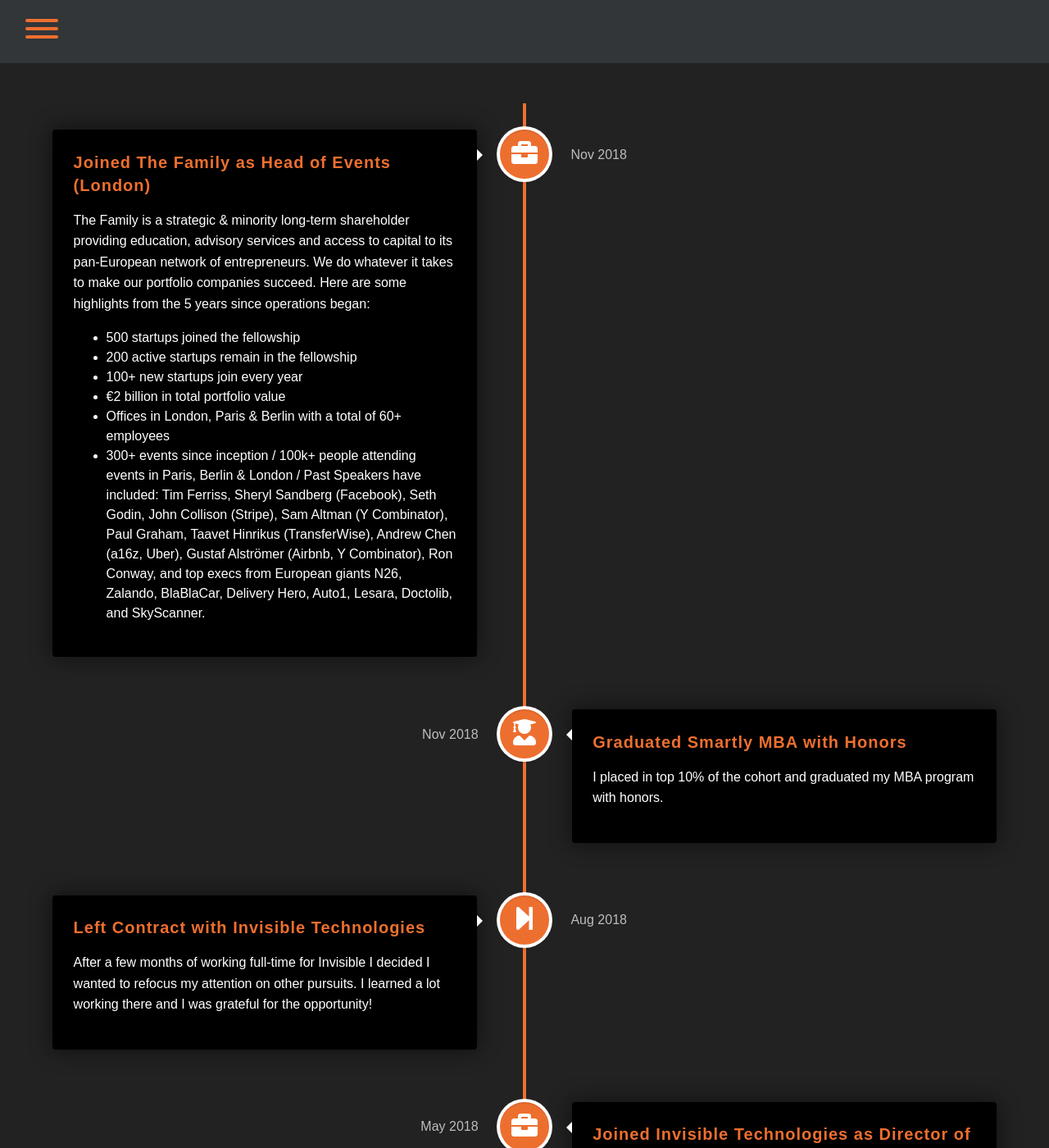
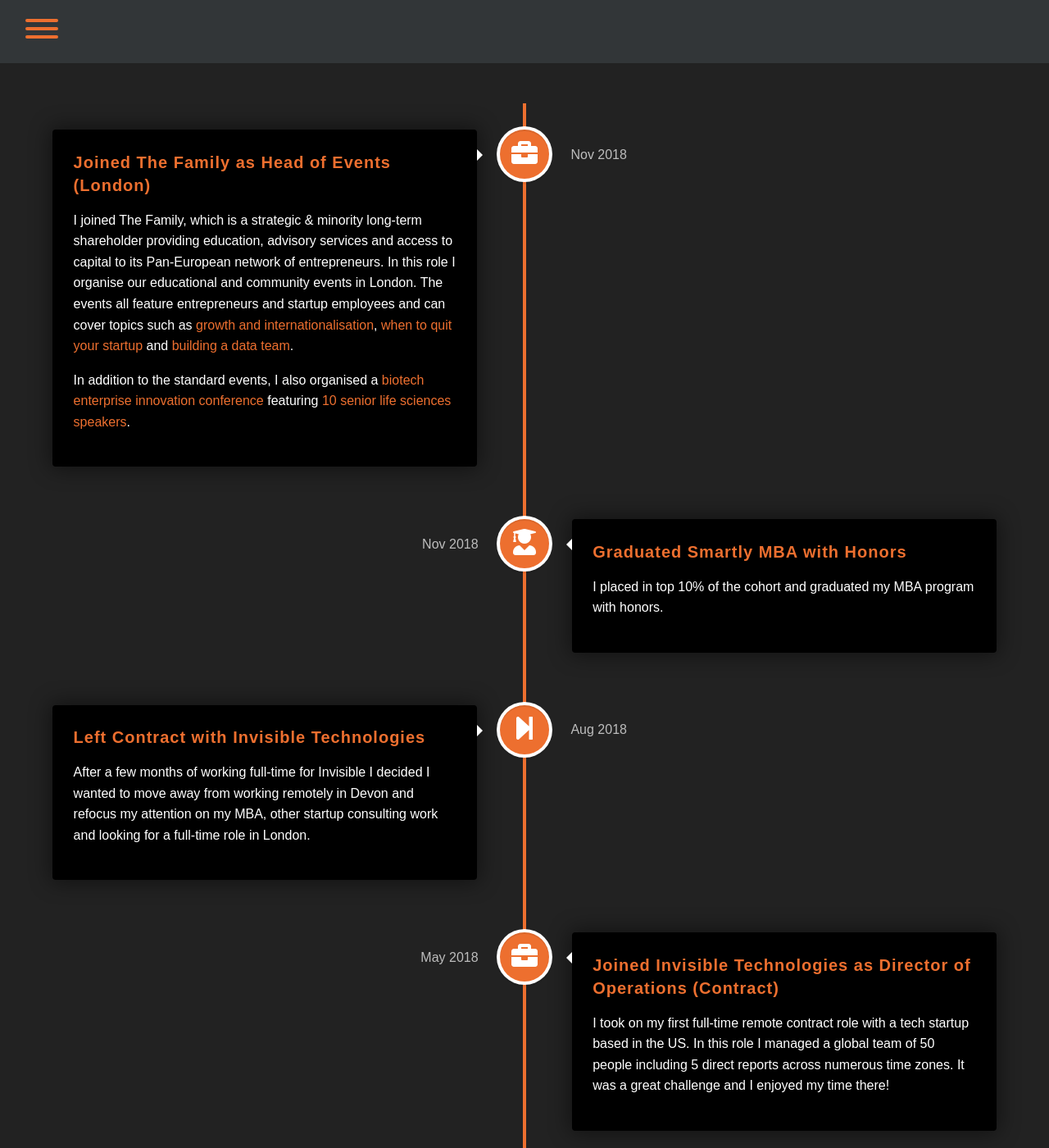
Before and after one commit to maxxturing/maxxturing.github.io, a Jekyll site: the page built from about/index.html, in a window 1280 px wide and 1400 px high, scrolled down 299 px. Shown: the whole window at 82% size. Built offline with Jekyll 4.4.1, drawn with Linux system fonts in a browser that asks for light colours; nearby versions of some CDN libraries; some of the changed text lies outside the part shown.

Commit message:
Update index.html

```diff
--- a/about/index.html
+++ b/about/index.html
@@ -22,31 +22,13 @@
 
 		<div class="cd-timeline-content">
 			<h2>Joined The Family as Head of Events (London)</h2>
-      <p>
-				The Family is a strategic & minority long-term shareholder providing education, advisory services and access to capital to its pan-European network of entrepreneurs.
-				We do whatever it takes to make our portfolio companies succeed.
-				Here are some highlights from the 5 years since operations began:
+			<p>
+				I joined The Family, which is a strategic & minority long-term shareholder providing education, advisory services and access to capital to its Pan-European network of entrepreneurs.
+				In this role I organise our educational and community events in London. The events all feature entrepreneurs and startup employees and can cover topics such as <a href="https://www.youtube.com/watch?v=u37c-8T-uho" target="_blank">growth and internationalisation</a>, <a href="https://www.youtube.com/watch?v=5k1VgCoZXt0" target="_blank">when to quit your startup</a> and <a href="https://www.youtube.com/watch?v=oKiWQgvMVA4" target="_blank">building a data team</a>.
 			</p>
-			<ul>
-				<li>
-					500 startups joined the fellowship
-				</li>
-				<li>
-					200 active startups remain in the fellowship
-				</li>
-				<li>
-					100+ new startups join every year
-				</li>
-				<li>
-					€2 billion in total portfolio value
-				</li>
-				<li>
-					Offices in London, Paris & Berlin with a total of 60+ employees
-				</li>
-				<li>
-					300+ events since inception / 100k+ people attending events in Paris, Berlin & London / Past Speakers have included: Tim Ferriss, Sheryl Sandberg (Facebook), Seth Godin, John Collison (Stripe), Sam Altman (Y Combinator), Paul Graham, Taavet Hinrikus (TransferWise), Andrew Chen (a16z, Uber), Gustaf Alströmer (Airbnb, Y Combinator), Ron Conway, and top execs from European giants N26, Zalando, BlaBlaCar, Delivery Hero, Auto1, Lesara, Doctolib, and SkyScanner.
-				</li>
-			</ul>
+			<p>
+				In addition to the standard events, I also organised a <a href="http://labsofthefuture.com" target="_blank">biotech enterprise innovation conference</a> featuring <a href="https://www.youtube.com/watch?v=WL7Kl_ViCJc" target="_blank">10 senior life sciences speakers</a>.
+			</p>
 			<span class="cd-date">Nov 2018</span>
 		</div>
 	</div>
@@ -76,8 +58,8 @@
 			<h2>Left Contract with Invisible Technologies</h2>
       <p>
 				After a few months of working full-time for Invisible I decided I wanted
-				to refocus my attention on other pursuits. I learned a lot working there
-				and I was grateful for the opportunity!
+				to move away from working remotely in Devon and refocus my attention on my MBA, other
+				startup consulting work and looking for a full-time role in London.
 			</p>
 			<span class="cd-date">Aug 2018</span>
 		</div>
@@ -361,7 +343,7 @@
 		<div class="cd-timeline-content">
 			<h2>Change of Career Path</h2>
       <p>
-				After delving into the world of technology and founding and managing
+				After delving into the tech world and founding and managing
 				university societies I decided I didn't want to pursue an academic
 				career anymore and instead wanted to pursue a career in tech
 				startups.
@@ -401,8 +383,8 @@
       <p>
 				Whilst at university I became increasingly involved with university
 				clubs and societies and founded two of my own:
-				<a href="http://users.ox.ac.uk/~ousbms/" target="_blank">OUSBMS</a> and
-				OUDbC.
+				<a href="https://ousbms.web.ox.ac.uk/" target="_blank">OUSBMS</a> and
+				<a href="https://www.facebook.com/oudodgeball" target="_blank">OUDbC</a>.
 		 	</p>
 			<span class="cd-date">Jan 2013</span>
 		</div>
@@ -434,8 +416,7 @@
 			<h2>Joined a Local State School</h2>
       <p>
 				I grew up in Hoddesdon and joined a local comprehensive called The
-				John Warner School. In my Sixth Form years I specialised in
-				science and mathematics.
+				John Warner School. In my Sixth Form years I opted to focus on science and mathematics.
 			</p>
 			<span class="cd-date">Sep 2004</span>
 		</div>
@@ -451,8 +432,7 @@
 			<h2>Grew up in a London Suburb</h2>
       <p>
 				My maternal family all reside in Northampton and my paternal family in
-				Durham. Our family bucked the trend by finding a new home and settling
-				in Hoddesdon, Hertfordshire.
+				Durham, but we settled in Hoddesdon, Hertfordshire instad.
 			</p>
 			<span class="cd-date">Jan 1995</span>
 		</div>
@@ -484,10 +464,9 @@
 		<div class="cd-timeline-content">
 			<h2>Born in Germany to British Parents</h2>
 			<p>
-				My parents moved out to Germany before I was born, because my dad was offered
-				a job there. They didn't know how to speak German, but they picked it
-				up quickly after enrolling on a 3-month intensive course and they
-				settled down and decided to start a family.
+				My dad was offered a job in Germany in the mid-1980s and so he and my
+				mum made the jump and moved out there. They didn't know how to speak any German, but they picked it
+				up quickly after enrolling on a 3-month intensive course and settled down and decided to start a family.
 			</p>
 			<span class="cd-date">Oct 1992</span>
 		</div>
```
Also changed, not shown: other parts of about/index.html (+5 -5 lines).
